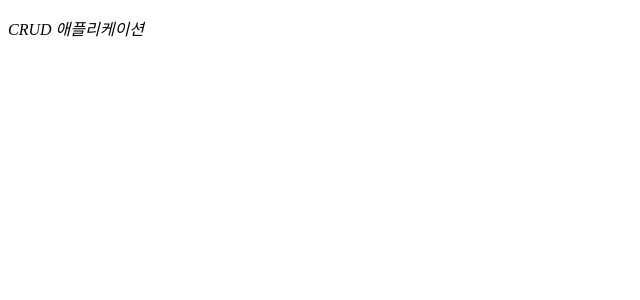
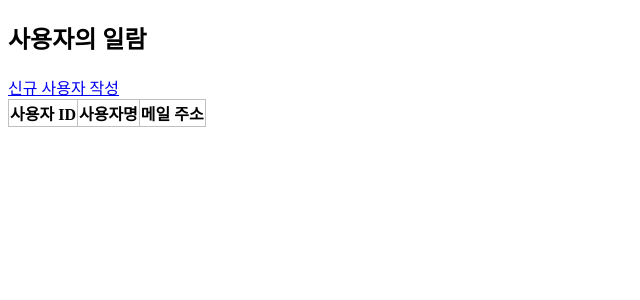
Before and after one commit to NAINSOO/flaskProj, a Flask app: page /crud/ in a window 1280 px wide. Shown: the top 300 px of the page, without its empty margins (0-640 px from the left). Run offline with Flask 3, Linux system fonts and the light colour scheme; lists and menus that the app fills with data are empty; some libraries are stand-ins or nearby versions.

Commit message:
Update index.html

```diff
--- a/apps/crud/templates/crud/index.html
+++ b/apps/crud/templates/crud/index.html
@@ -6,6 +6,24 @@
     <link rel="stylesheet" href="{{url_for('crud.static', filename='style.css')}}" />
 </head>
 <body>
-    <p class="crud">CRUD 애플리케이션</p>
+    <h2>사용자의 일람</h2>
+
+    <a href="{{url_for('crud.create_user')}}">신규 사용자 작성</a>
+
+    <table>
+        <tr>
+            <th>사용자 ID</th>
+            <th>사용자명</th>
+            <th>메일 주소</th>
+        </tr>
+        {% for user in users %}
+        <tr>
+            <td>{{user.id}}</td>
+            <td>{{user.username}}</td>
+            <td>{{user.email}}</td>
+        </tr>
+
+        {% endfor %}
+    </table>
 </body>
 </html>
```
